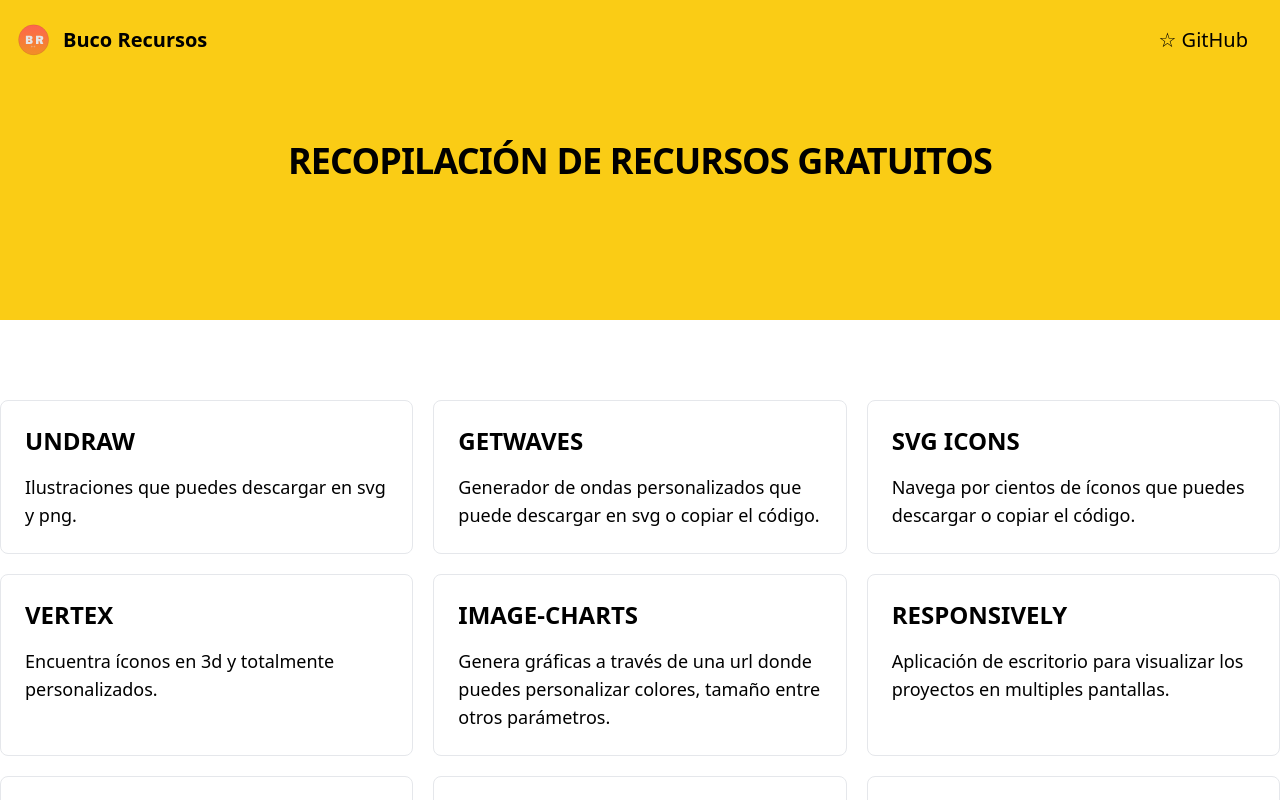
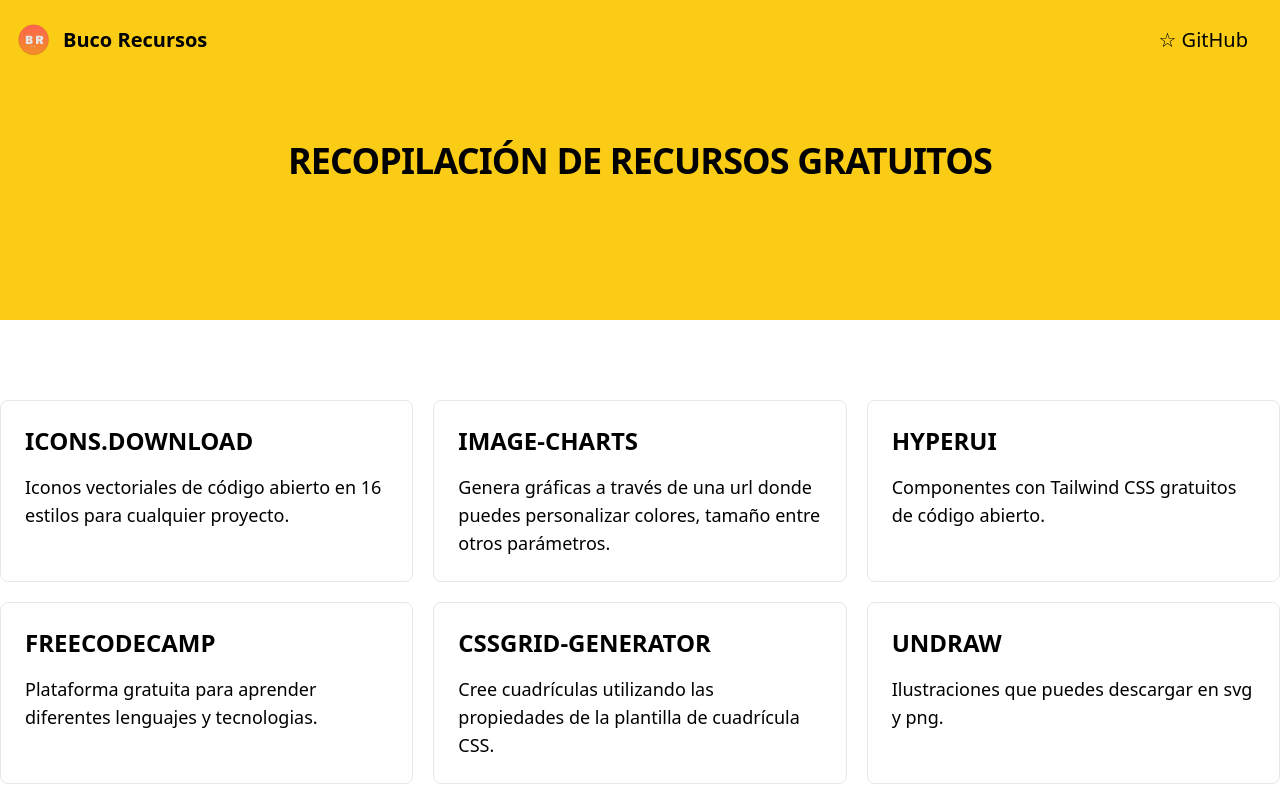
Before and after one commit to omarcardoze/bucorecursos, a Next.js app: page / in a window 1280 px wide. Shown: the top 800 px of the page. Built offline with nearby package versions, Linux system fonts and the light colour scheme.

Commit message:
Add random list

```diff
--- a/src/hooks/useLimit.ts
+++ b/src/hooks/useLimit.ts
@@ -2,6 +2,11 @@
 
 export default function useLimit(targetRef: any) {
   const [limit, setLimit] = useState<number>(20)
+
+  if (!targetRef.current) {
+    console.log('Target element not found')
+  }
+
   useEffect(() => {
     const observer = new IntersectionObserver(([target]) => {
       if (target.isIntersecting) {
--- a/src/pages/index.tsx
+++ b/src/pages/index.tsx
@@ -7,25 +7,26 @@
 import HeadPage from '../components/HeadPage'
 
 interface Props {
-  resources: Resources[]
+  randomResourses: Resources[]
 }
 
 export const getStaticProps: GetStaticProps<Props> = async () => {
   const resources = await api.resources.list()
+  const randomResourses = resources.sort(() => Math.random() - 0.5)
   return {
     props: {
-      resources,
+      randomResourses,
     },
   }
 }
 
-const ResourcesPage = ({ resources }: Props) => {
+const ResourcesPage = ({ randomResourses }: Props) => {
   return (
     <>
       <Header title='Recopilación de recursos gratuitos' />
       <div className='container mx-auto flex flex-col items-center bg-white'>
         <HeadPage />
-        <ResourcesList resources={resources} />
+        <ResourcesList resources={randomResourses} />
         <Footer />
       </div>
     </>
```
